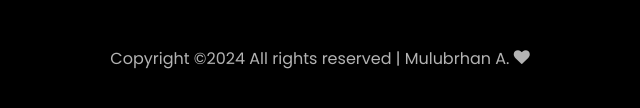
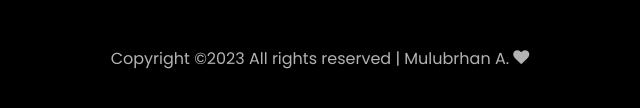
Before and after one commit to Mulubrhan21/portfolio, a plain HTML site: page index.html in a window 1280 px wide. Shown: the part 10389-10497 px from the top of the page, 320-960 px from the left. Drawn offline with Linux system fonts and the light colour scheme; animation ran at ten frames a second; files whose address does not match are found by name.

Commit message:
Update index.html

```diff
--- a/index.html
+++ b/index.html
@@ -650,7 +650,7 @@
           <div class="col-md-12 text-center">
 
             <p><!-- Link back to Colorlib can't be removed. Template is licensed under CC BY 3.0. -->
-  Copyright &copy;<script>document.write(new Date().getFullYear());</script> All rights reserved | Mulubrhan A. <i class="icon-heart color-danger" aria-hidden="true"></i>
+  Copyright &copy;<script>document.write(new Date().getFullYear()-1);</script> All rights reserved | Mulubrhan A. <i class="icon-heart color-danger" aria-hidden="true"></i>
   <!-- Link back to Colorlib can't be removed. Template is licensed under CC BY 3.0. --></p>
           </div>
         </div>
```
